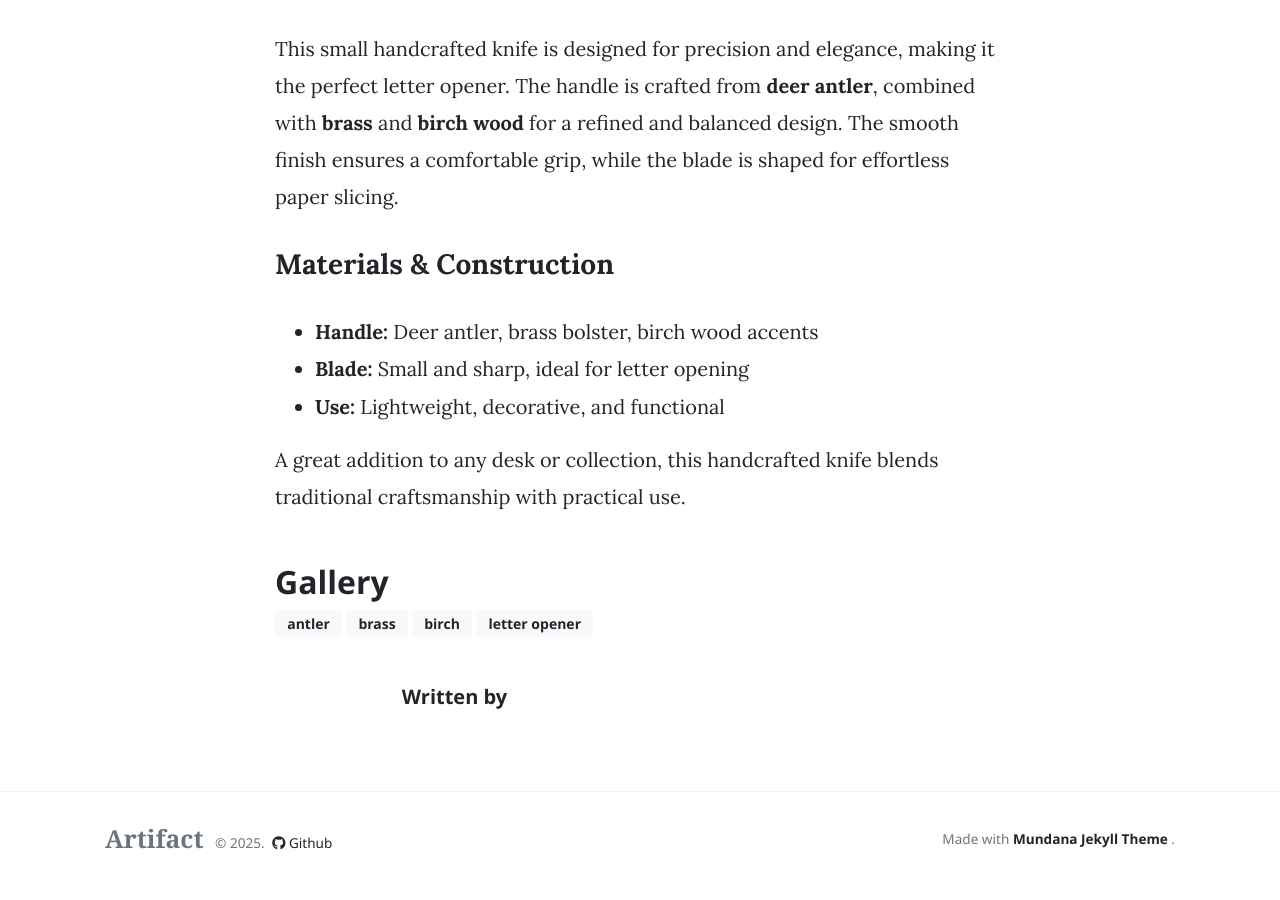
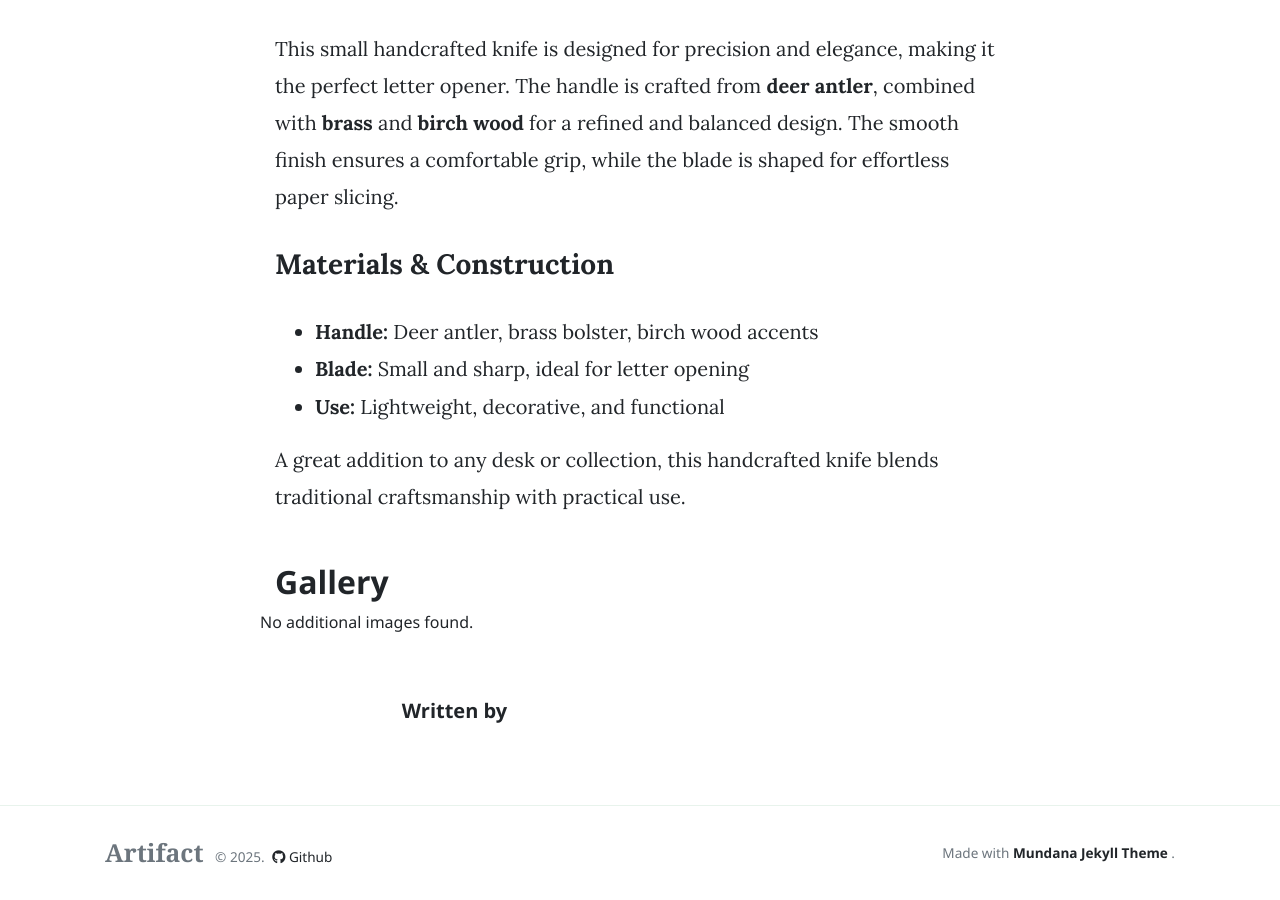
Before and after one commit to North14/artifact.se, a Jekyll site: the page built from _knives/deer-antler-letter-opener.md, in a window 1280 px wide and 900 px high, scrolled down 724 px. Built offline with Jekyll 4.4.1, drawn with Linux system fonts in a browser that asks for light colours; nearby versions of some CDN libraries.

Commit message:
test gallery fix

```diff
--- a/_layouts/knife.html
+++ b/_layouts/knife.html
@@ -59,22 +59,18 @@ layout: default
 
             {% for image in site.static_files %}
                 {% assign image_dir = image.path | remove: image.basename | remove: image.extname %}
-                {% if image_dir == image_folder %}
+                {% if image_dir == image_folder and image.path != page.image %}
                     <div class="col-md-4 col-sm-6 mb-3">
                         <img class="img-fluid rounded" src="{{ site.baseurl }}{{ image.path }}" alt="Image: {{ image.path | split: '/' | last }}">
                     </div>
+                {% elsif forloop.first %}
+                    <p>No additional images found.</p>
                 {% endif %}
             {% endfor %}
+        {% else %}
+            <p>No images found.</p>
         {% endif %}
     </div>
-            </div>
-			<!-- Tags -->
-			<div class="mb-4">
-				<span class="taglist">
-				{% for tag in page.tags %}
-				  <a class="sscroll btn btn-light btn-sm font-weight-bold" href="{{site.baseurl}}/tags.html#{{ tag | downcase }}">{{ tag | downcase }}</a>
-				{% endfor %}
-				</span>
 </div>
 
             <!-- Author Box -->
```
Lines whose indentation alone changed are shown as unchanged.
